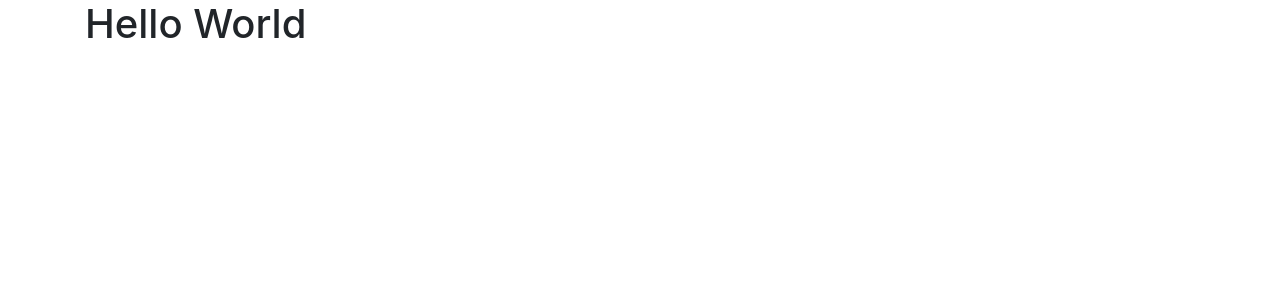
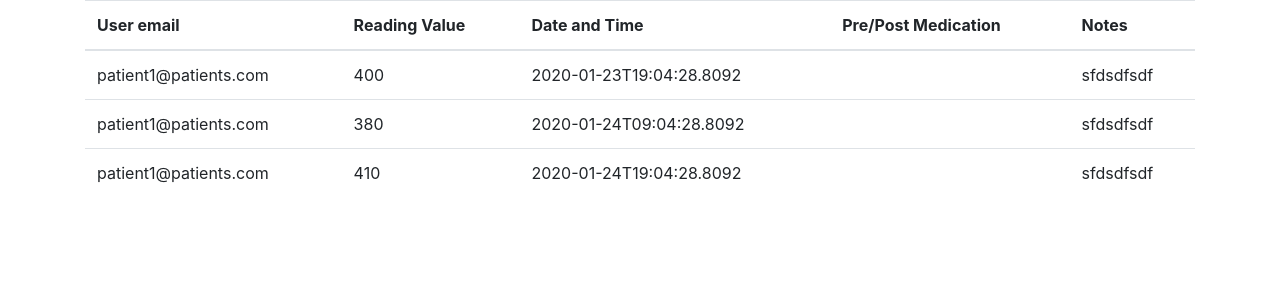
Before and after one commit to DianaWalsh19/finalProject, a React (Create React App) app: page / in a window 1280 px wide. Shown: the top 300 px of the page. Built offline with nearby package versions, Linux system fonts and the light colour scheme.

Commit message:
readings component is pulling info successfully

```diff
--- a/src/App.js
+++ b/src/App.js
@@ -1,11 +1,12 @@
 import React, {Component} from "react";
+import Readings from "./components/readings";
 import './App.css';
 
 class App extends Component {
   render(){
     return (
       <main className="container">
-        <h1>Hello World</h1>
+        <Readings />
       </main>
     );
   }
--- a/src/components/readings.jsx
+++ b/src/components/readings.jsx
@@ -1,9 +1,33 @@
 import React, { Component } from 'react';
+import { getReadings } from '../services/fakeReadingService';
 
 class Readings extends Component {
-    state = {  }
+    state = {
+        readings: getReadings()
+     }
     render() {
-        return ( <h2>Readings Component</h2> );
+        return <table className="table">
+            <thead>
+                <tr>
+                    <th>User email</th>
+                    <th>Reading Value</th>
+                    <th>Date and Time</th>
+                    <th>Pre/Post Medication</th>
+                    <th>Notes</th>
+                </tr>
+            </thead>
+            <tbody>
+                {this.state.readings.map(reading => (
+                    <tr>
+                        <td>{reading.user.email}</td>
+                        <td>{reading.value}</td>
+                        <td>{reading.dateTime}</td>
+                        <td>{reading.preMed}</td>
+                        <td>{reading.notes}</td>
+                    </tr>
+                ))}
+            </tbody>
+        </table>
     }
 }
 
--- a/src/services/fakeReadingService.js
+++ b/src/services/fakeReadingService.js
@@ -34,7 +34,7 @@ export function getReadings(){
 }
 
 export function getReading(id){
-    return reading.find(r => r.id === id);
+    return readings.find(r => r.id === id);
 }
 
 export function saveReading(reading) {
--- a/src/services/fakeUserService.js
+++ b/src/services/fakeUserService.js
@@ -1,6 +1,6 @@
-import * as readingsAPI from "./fakeReadingService";
+//import * as readingsAPI from "./fakeReadingService";
 
-const users = [
+export const users = [
     {
         _id: "5sdf6s65f55afcccd2001",
         email: "patient1@patients.com",
@@ -10,4 +10,4 @@ const users = [
 
 export function getUsers() {
     return users.filter(u => u);
-  }
+}
```
